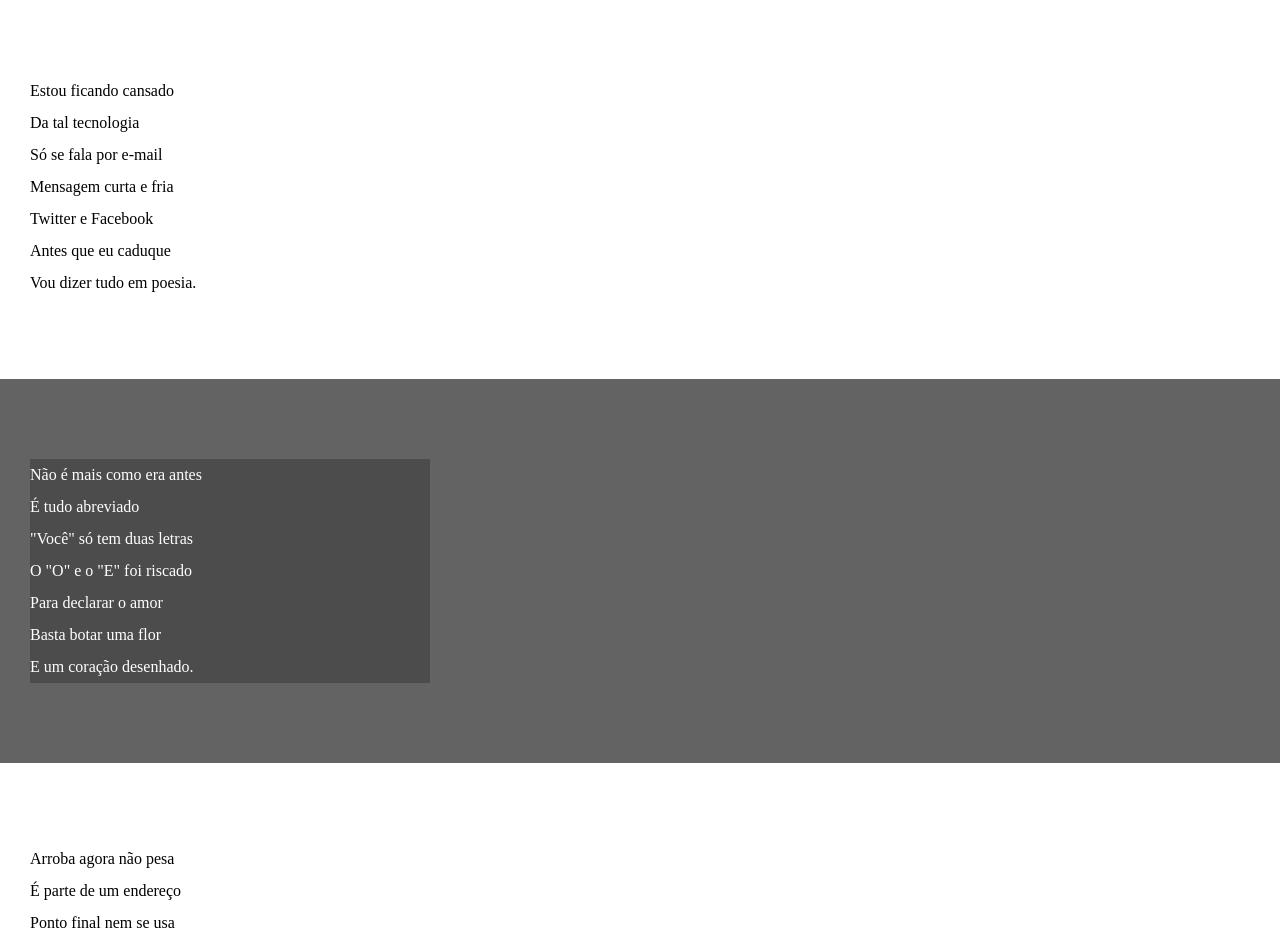
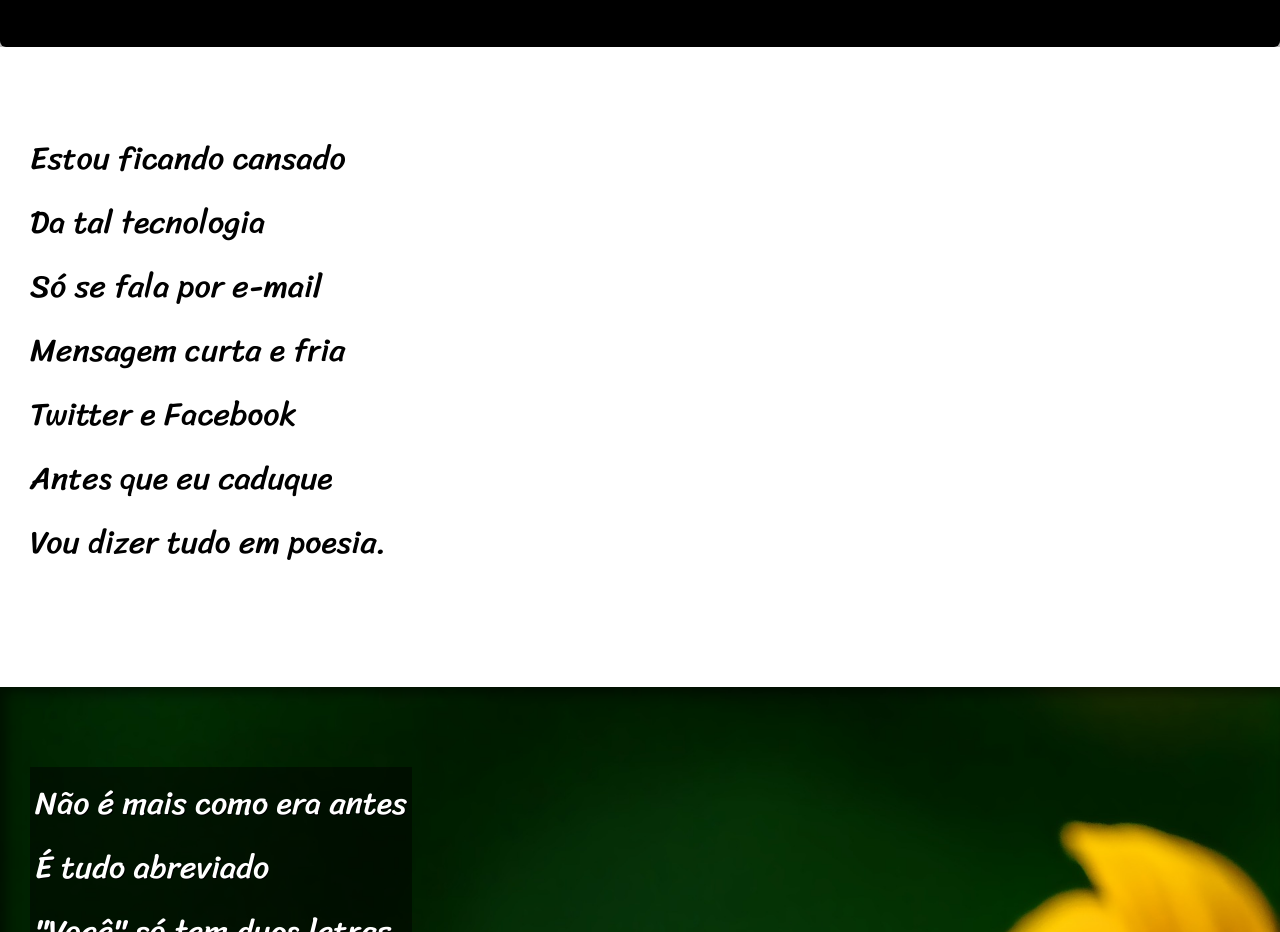
Before and after one commit to CCDiogo/html-css, a plain HTML site: page Desafios/d012/index.html in a window 1280 px wide. Shown: the part 160-1092 px from the top of the page. Drawn offline with Linux system fonts and the light colour scheme.

Commit message:
Projeto Cordel Finalizado

```diff
--- a/Desafios/d012/estilo/style.css
+++ b/Desafios/d012/estilo/style.css
@@ -1,4 +1,12 @@
 @charset "UTF-8";
+
+@import url('https://fonts.googleapis.com/css2?family=Passion+One&family=Sriracha&display=swap');
+:root{
+    --fonte1: Verdana, Geneva, Tahoma, sans-serif;
+    --fonte2: "Passion One", cursive;
+    --fonte3: "Sriracha", cursive;
+}
+
 
 *{
     margin: 0px;
@@ -7,6 +15,7 @@
 html{
     min-height: 100vh;
     background-color: rgb(184, 183, 183);
+    font-family: var(--fonte1);
 }
 header{
     padding: 50px;
@@ -17,6 +26,8 @@ header{
 }
 header h1{
     font-variant: small-caps;
+    font-family: var(--fonte2);
+    font-size: 5em;
 }
 header >p{
     color: white;
@@ -24,6 +35,8 @@ header >p{
 section{
     line-height: 2em;
     padding: 10vh 0vh 10vh 30px;
+    font-family: var(--fonte3);
+    font-size: 2.5vw;
 }
 section.normal{
     background-color: white;
@@ -31,10 +44,25 @@ section.normal{
 section.imagem{
     background-color: rgb(99, 99, 99);
     color: white;
+    background-size: cover;
+    background-attachment: fixed;
+    box-shadow: inset 6px 6px 13px 0px rgba(0, 0, 0, 0.518);
+}
+section#img01{
+background-image: url(../imagens/background001.jpg);
+}
+section#img02{
+background-image: url(../imagens/background002.jpg);
 }
 section.imagem > p{
-    background-color: rgba(0, 0, 0, 0.23);
-    width: 400px;
+    background-color: rgba(0, 0, 0, 0.477);
+    display: inline-block;
+    padding: 5px;
+    text-shadow: 1px 1px 0px black;
+
+}
+section p{
+    padding-bottom: 1em;
 }
 a{
     color: white;
--- a/Desafios/d012/index.html
+++ b/Desafios/d012/index.html
@@ -27,7 +27,7 @@
             </p>
         </section>
 
-        <section class="imagem">
+        <section class="imagem" id="img01">
             <p>
                 Não é mais como era antes <br>
                 É tudo abreviado <br>
@@ -60,7 +60,7 @@
             </p>
         </section>
 
-        <section class="imagem">
+        <section class="imagem" id="img02">
             <p>
                 Tenho saudade das cartas <br>
                 Escritas com a própria mão <br>
```
